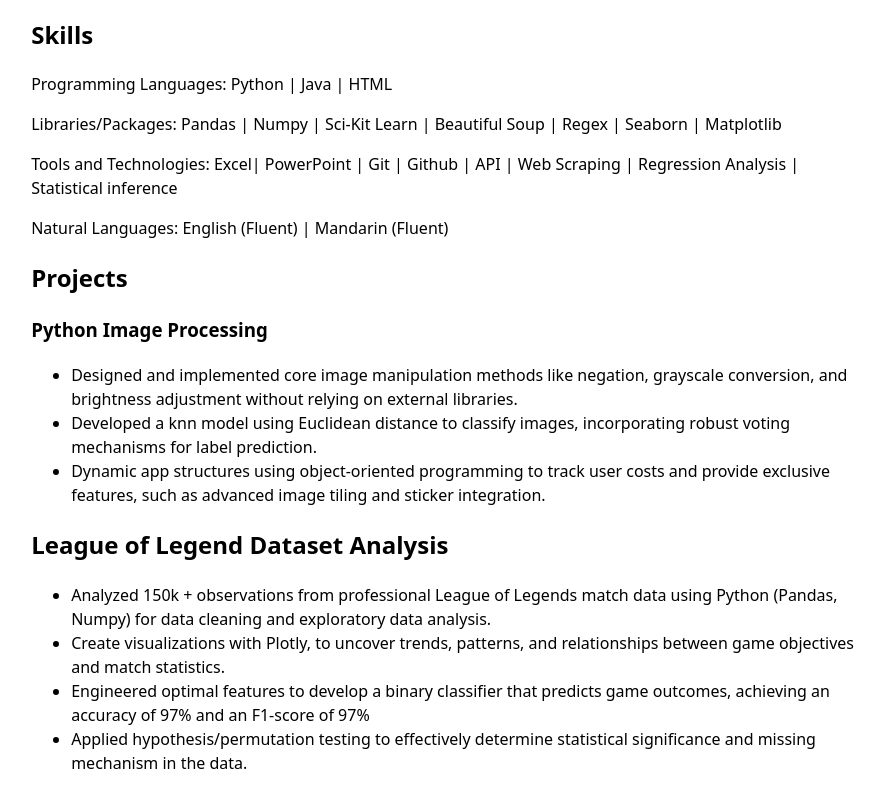
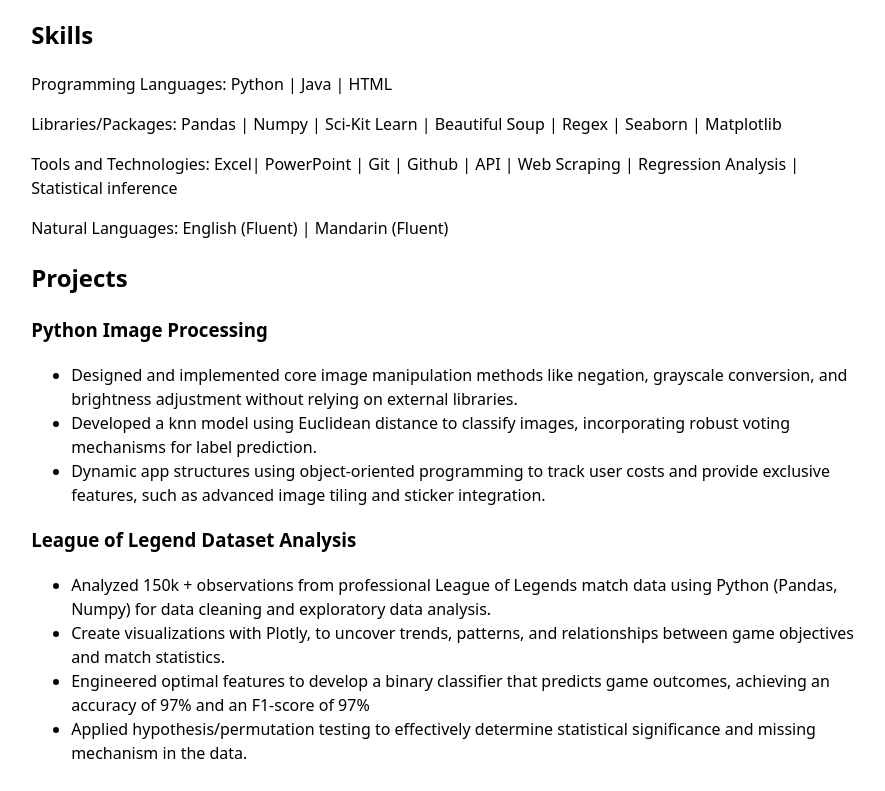
Before and after one commit to lh-008/portfolio, a plain HTML site: page resume/index.html in a window 1280 px wide. Shown: the part 441-1232 px from the top of the page, without its empty margins (197-1082 px from the left). Drawn offline with Linux system fonts and the light colour scheme.

Commit message:
Update header

```diff
--- a/resume/index.html
+++ b/resume/index.html
@@ -59,7 +59,7 @@
             </li>
         </ul>
 
-        <h2>League of Legend Dataset Analysis</h2>
+        <h3>League of Legend Dataset Analysis</h3>
         <ul>
             <li>
                 Analyzed 150k + observations from professional League of Legends match data using Python (Pandas, Numpy) for data
```
